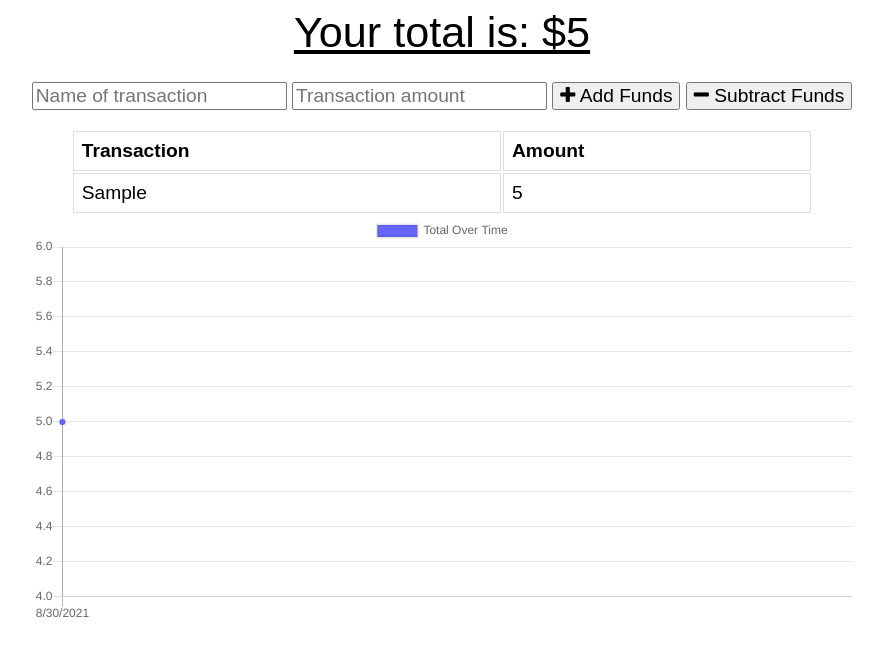
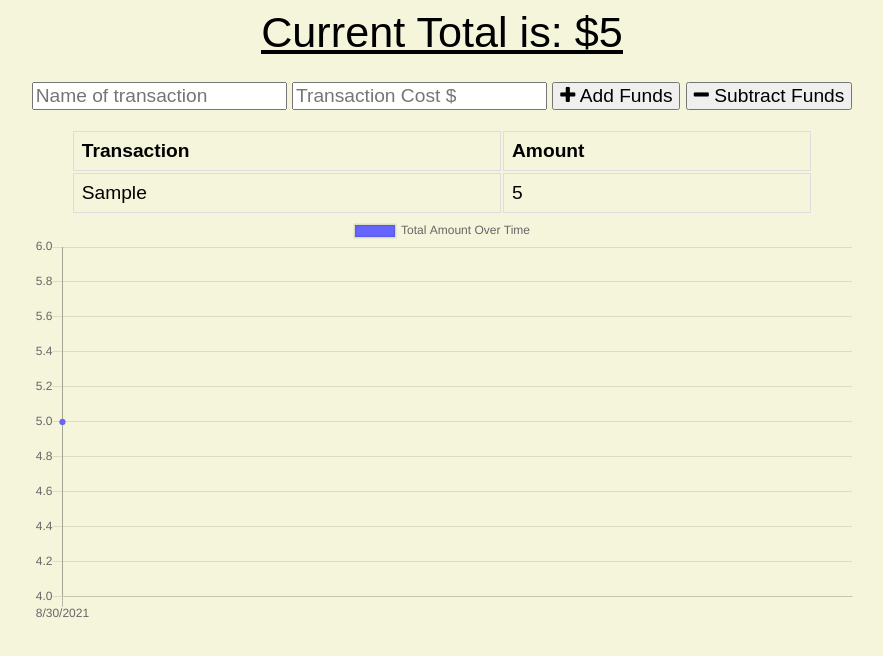
Before and after one commit to NateJonesIII/budgetSave, a website: page public/index.html in a window 1280 px wide. Both pictures are taken after typing "Sample", "5" into the empty fields and a click on the button "Add Funds". Shown: the whole page, without its empty margins (198-1081 px from the left). Drawn offline with nearby package versions, Linux system fonts and the light colour scheme; no server answers.

Commit message:
Update to index, indexDB, and Styling

```diff
--- a/public/index.html
+++ b/public/index.html
@@ -24,12 +24,12 @@
 		<!-- Add manifest -->
 		<link rel="manifest" href="manifest.webmanifest" />
 
-		<title>Track My Spending</title>
+		<title>BudgetSave!</title>
 	</head>
 	<body>
 		<div class="wrapper">
 			<div class="total">
-				<div class="total">Your total is: $<span id="total">0</span></div>
+				<div class="total">Current Total is: $<span id="total">0</span></div>
 			</div>
 
 			<div class="form">
@@ -38,7 +38,7 @@
 					type="number"
 					min="0"
 					id="t-amount"
-					placeholder="Transaction amount"
+					placeholder="Transaction Cost $"
 				/>
 				<button id="add-btn">
 					<i class="fa fa-plus buttons"></i> Add Funds
--- a/public/index.js
+++ b/public/index.js
@@ -1,6 +1,8 @@
+// Dependencies
 let transactions = [];
 let myChart;
 
+// Retrieve transaction
 fetch("/api/transaction")
   .then(response => {
     return response.json();
@@ -69,7 +71,7 @@ function populateChart() {
       data: {
         labels,
         datasets: [{
-            label: "Total Over Time",
+            label: "Total Amount Over Time",
             fill: true,
             backgroundColor: "#6666ff",
             data
@@ -83,7 +85,7 @@ function sendTransaction(isAdding) {
   let amountEl = document.querySelector("#t-amount");
   let errorEl = document.querySelector(".form .error");
 
-  // validate form
+  // validate form values to check if empty
   if (nameEl.value === "" || amountEl.value === "") {
     errorEl.textContent = "Missing Information";
     return;
@@ -112,7 +114,7 @@ function sendTransaction(isAdding) {
   populateTable();
   populateTotal();
 
-  // also send to server
+  // Retrieve transaction data from body
   fetch("/api/transaction", {
     method: "POST",
     body: JSON.stringify(transaction),
--- a/public/indexDb.js
+++ b/public/indexDb.js
@@ -26,7 +26,7 @@ request.onerror = function (e) {
 };
 
 function checkDatabase() {
-  console.log('check db invoked');
+  console.log('Checking DB in process');
 
   // Open a transaction on your BudgetStore db
   let transaction = db.transaction(['BudgetStore'], 'readwrite');
@@ -69,7 +69,7 @@ function checkDatabase() {
 }
 
 request.onsuccess = function (e) {
-  console.log('success');
+  console.log('Request Successful!');
   db = e.target.result;
 
   // Check if app is online before reading from db
@@ -80,7 +80,7 @@ request.onsuccess = function (e) {
 };
 
 const saveRecord = (record) => {
-  console.log('Save record invoked');
+  console.log('Record has been saved!');
   // Create a transaction on the BudgetStore db with readwrite access
   const transaction = db.transaction(['BudgetStore'], 'readwrite');
 
--- a/public/service-worker.js
+++ b/public/service-worker.js
@@ -1,3 +1,4 @@
+//Files to store to browser cache
 const FILES_TO_CACHE = [
 	"/",
 	"/index.html",
--- a/public/styles.css
+++ b/public/styles.css
@@ -1,6 +1,7 @@
 body {
   font-size: 120%;
   font-family: Arial;
+  background-color: beige;
 }
 
 button, input {
--- a/server.js
+++ b/server.js
@@ -28,5 +28,5 @@ useNewUrlParser: true,
 app.use(require("./routes/api.js"));
 
 app.listen(PORT, () => {
-  console.log(`App running on port http://localhost:${PORT}!`);
+  console.log(`App running on port http://localhost:${PORT}`);
 });
```
Also changed, not shown: package.json (+10 -1 lines), Assets/Amount.PNG (added), Assets/images/logo128.png (added), Assets/images/logo16.png (added), Assets/images/logo48.png (added), Assets/images/logo512.png (added), 1 other file.
